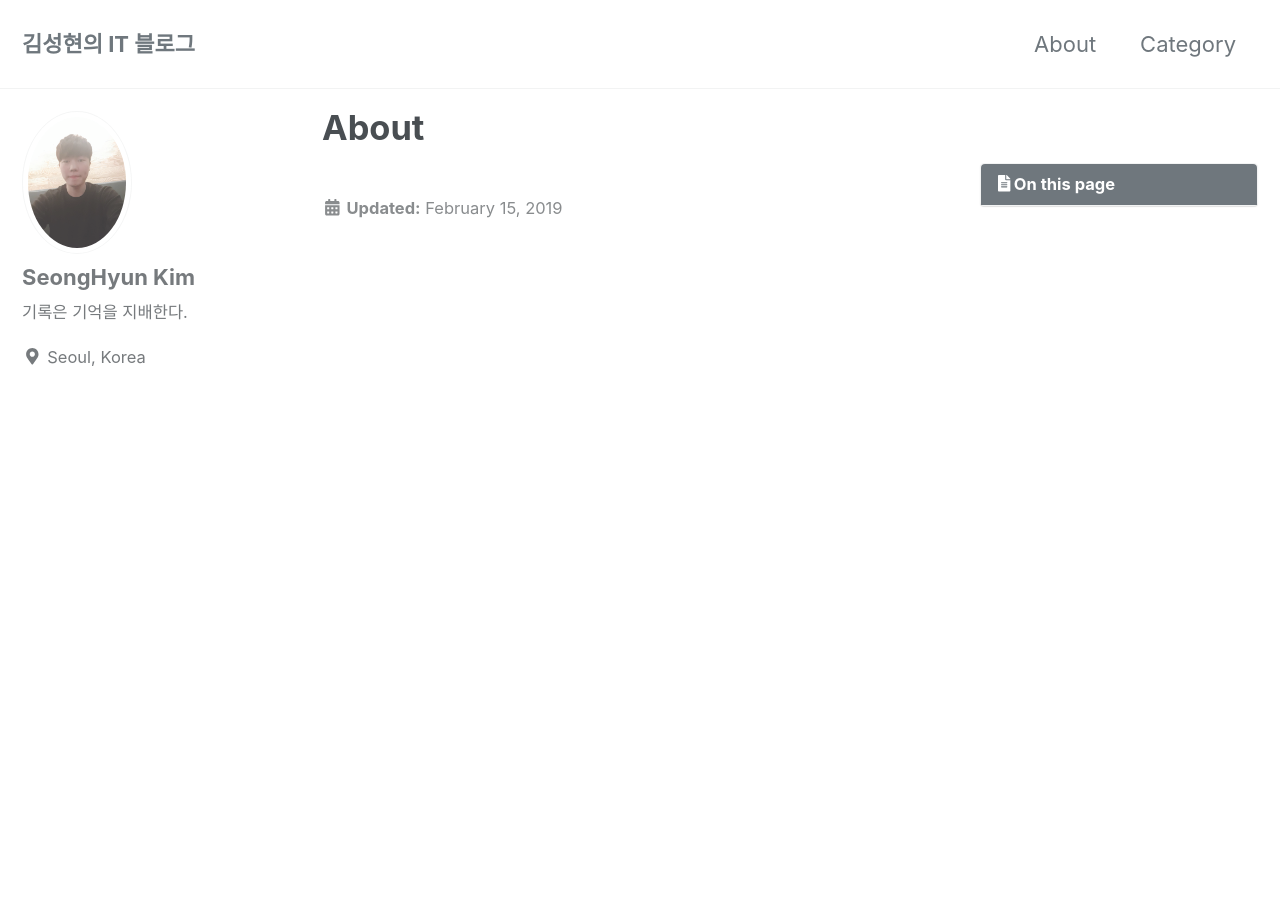
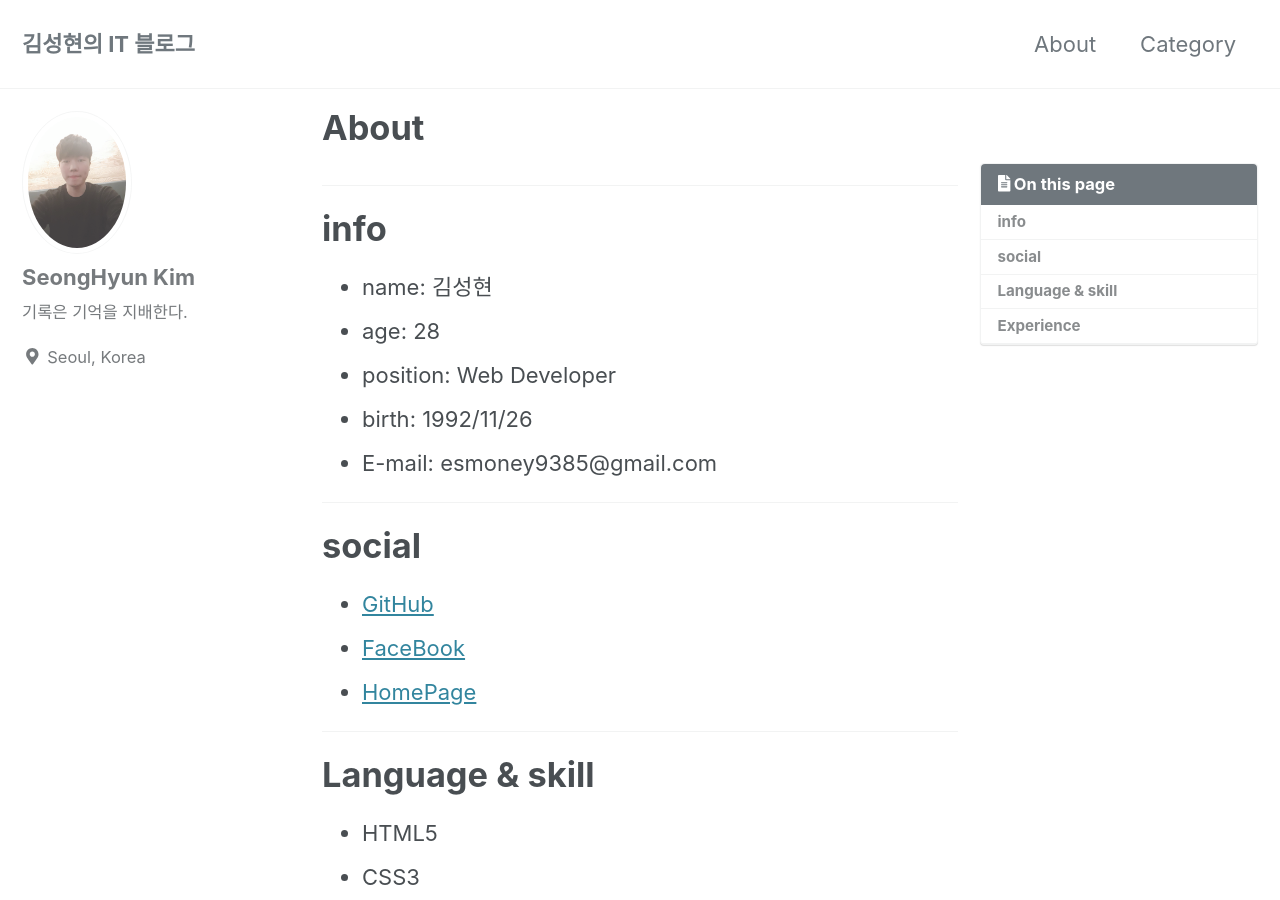
Before and after one commit to 921126sh/921126sh.github.io, a Jekyll site: the page built from _pages/about.md, in a window 1280 px wide and 900 px high. Built offline with Jekyll 4.4.1, drawn with Linux system fonts in a browser that asks for light colours; cached includes are drawn as plain includes; some of the changed text lies outside the part shown.

Commit message:
about 작성

```diff
--- a/_pages/about.md
+++ b/_pages/about.md
@@ -3,17 +3,38 @@ permalink: /about/
 title: "About"
 excerpt: "About Me"
 search: true
-gallery:
- # - url: /assets/img/git.PNG
- #   image_path: /assets/img/git.PNG
-    alt: "자체 GIT 서버"
-    title: "git Server"
- # - url: /assets/img/mail.PNG
- #   image_path: /assets/img/mail.PNG
-    alt: "메일 서버"
-    title: Mail Server
-
-last_modified_at: 2019-02-15T00:20:07+09:00
+last_modified_at: 2019-03-22 08:19:00
 toc: true
+changefreq : daily
+priority : 1.0
+---
 
 ---
+# info
+- name: 김성현
+- age: 28
+- position: Web Developer
+- birth: 1992/11/26
+- E-mail: esmoney9385@gmail.com
+
+---
+# social
+- [GitHub](https://github.com/esmoney)
+- [FaceBook](facebook.com/esmoney457)
+- [HomePage](http://esmoney.ohseon.com/)
+
+---
+# Language & skill
+* HTML5
+* CSS3
+* ES6
+* Angular
+* Typescript
+* Java
+* Spring
+* JPA
+* Rest-api
+
+---
+# Experience
+* 2015/11 ~ 2019/02 Researcher, Web Developer, taehwainno Corp
```
